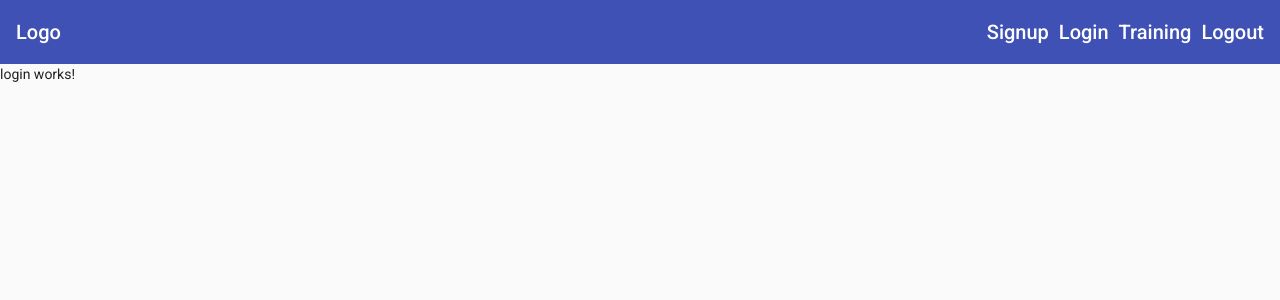
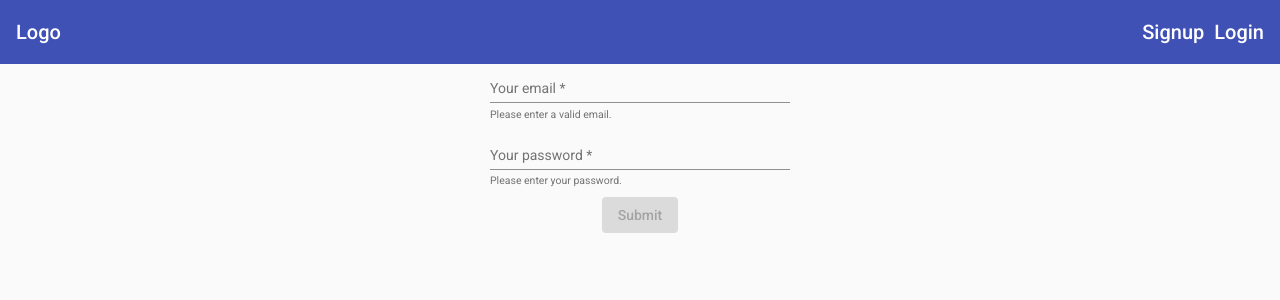
Before and after one commit to mleziva/fitness-tracker, an Angular app: page /login in a window 1280 px wide. Shown: the top 300 px of the page. Built offline with nearby package versions, Linux system fonts and the light colour scheme.

Commit message:
Adding auth service

```diff
--- a/src/app/app.module.ts
+++ b/src/app/app.module.ts
@@ -4,7 +4,7 @@ import { AppRoutingModule } from './app-routing.module'
 import { FlexLayoutModule } from '@angular/flex-layout'
 import { BrowserAnimationsModule } from '@angular/platform-browser/animations'
 import { MaterialModule } from './material.module'
-import { FormsModule } from '@angular/forms'
+import { FormsModule, ReactiveFormsModule } from '@angular/forms'
 
 import { AppComponent } from './app.component'
 import { SignupComponent } from './auth/signup/signup.component'
@@ -17,6 +17,7 @@ import { WelcomeComponent } from './welcome/welcome.component'
 import { HeaderComponent } from './navigation/header/header.component'
 import { SidenavListComponent } from './navigation/sidenav-list/sidenav-list.component'
 import { StopTrainingComponent } from './training/current-training/stop-training.component'
+import { AuthService } from './auth/auth.service'
 
 @NgModule({
   declarations: [
@@ -39,8 +40,9 @@ import { StopTrainingComponent } from './training/current-training/stop-training
     MaterialModule,
     FlexLayoutModule,
     FormsModule,
+    ReactiveFormsModule,
   ],
-  providers: [],
+  providers: [AuthService],
   bootstrap: [AppComponent],
   entryComponents: [StopTrainingComponent],
 })
--- /dev/null
+++ b/src/app/auth/auth-data.model.ts
@@ -0,0 +1,4 @@
+export interface AuthData {
+  email: string
+  password: string
+}
--- /dev/null
+++ b/src/app/auth/auth.service.ts
@@ -0,0 +1,34 @@
+import { Subject } from 'rxjs'
+
+import { AuthData } from './auth-data.model'
+import { User } from './user.model'
+
+export class AuthService {
+  authChange = new Subject<boolean>()
+  private user!: User | null
+
+  registerUser(authData: AuthData) {
+    this.user = {
+      email: authData.email,
+      userId: Math.round(Math.random() * 10000).toString(),
+    }
+    this.authChange.next(true)
+  }
+  login(authData: AuthData) {
+    this.user = {
+      email: authData.email,
+      userId: Math.round(Math.random() * 10000).toString(),
+    }
+    this.authChange.next(true)
+  }
+  logout() {
+    this.user = null
+    this.authChange.next(false)
+  }
+  getUser() {
+    return { ...this.user }
+  }
+  isAuth() {
+    return this.user != null
+  }
+}
--- a/src/app/auth/login/login.component.css
+++ b/src/app/auth/login/login.component.css
@@ -0,0 +1,3 @@
+mat-form-field {
+  width: 300px;
+}
--- a/src/app/auth/login/login.component.html
+++ b/src/app/auth/login/login.component.html
@@ -1 +1,46 @@
-<p>login works!</p>
+<section>
+  <form
+    fxLayout="column"
+    fxLayoutAlign="center center"
+    fxLayoutGap="10px"
+    [formGroup]="loginForm"
+    (ngSubmit)="onSubmit()"
+  >
+    <mat-form-field>
+      <input
+        type="email"
+        matInput
+        placeholder="Your email"
+        formControlName="email"
+      />
+      <mat-hint>Please enter a valid email.</mat-hint>
+      <mat-error>Invalid or missing email.</mat-error>
+    </mat-form-field>
+    <mat-form-field>
+      <input
+        type="password"
+        matInput
+        placeholder="Your password"
+        formControlName="password"
+      />
+      <mat-hint>Please enter your password.</mat-hint>
+      <mat-error>Missing password.</mat-error>
+    </mat-form-field>
+    <button
+      type="submit"
+      mat-raised-button
+      color="primary"
+      [disabled]="loginForm.invalid"
+    >
+      Submit
+    </button>
+  </form>
+</section>
+
+<!-- <ol>
+  <li>Add an email and password field (with Material Components of course)</li>
+  <li>Add validation (email => required and email, password => required)</li>
+  <li>Show errors and hints</li>
+  <li>Make form submittable and disable button if invalid</li>
+  <li>BONUS: Do all of that by using the reactive approach!</li>
+</ol> -->
--- a/src/app/auth/login/login.component.ts
+++ b/src/app/auth/login/login.component.ts
@@ -1,15 +1,31 @@
-import { Component, OnInit } from '@angular/core';
+import { Component, OnInit } from '@angular/core'
+import { FormGroup, FormControl, Validators } from '@angular/forms'
+
+import { AuthService } from '../auth.service'
 
 @Component({
   selector: 'app-login',
   templateUrl: './login.component.html',
-  styleUrls: ['./login.component.css']
+  styleUrls: ['./login.component.css'],
 })
 export class LoginComponent implements OnInit {
+  loginForm!: FormGroup
 
-  constructor() { }
+  constructor(private authService: AuthService) {}
 
-  ngOnInit(): void {
+  ngOnInit() {
+    this.loginForm = new FormGroup({
+      email: new FormControl('', {
+        validators: [Validators.required, Validators.email],
+      }),
+      password: new FormControl('', { validators: [Validators.required] }),
+    })
   }
 
+  onSubmit() {
+    this.authService.login({
+      email: this.loginForm.value.email,
+      password: this.loginForm.value.password,
+    })
+  }
 }
--- a/src/app/auth/signup/signup.component.ts
+++ b/src/app/auth/signup/signup.component.ts
@@ -1,5 +1,6 @@
 import { Component, OnInit } from '@angular/core'
 import { NgForm } from '@angular/forms'
+import { AuthService } from '../auth.service'
 
 @Component({
   selector: 'app-signup',
@@ -9,13 +10,16 @@ import { NgForm } from '@angular/forms'
 export class SignupComponent implements OnInit {
   maxDate: any
 
-  constructor() {}
+  constructor(private authService: AuthService) {}
 
   ngOnInit(): void {
     this.maxDate = new Date()
     this.maxDate.setFullYear(this.maxDate.getFullYear() - 18)
   }
   onSubmit(form: NgForm) {
-    console.log(form)
+    this.authService.registerUser({
+      email: form.value.email,
+      password: form.value.password,
+    })
   }
 }
--- /dev/null
+++ b/src/app/auth/user.model.ts
@@ -0,0 +1,4 @@
+export interface User {
+  email: string
+  userId: string
+}
--- a/src/app/navigation/header/header.component.html
+++ b/src/app/navigation/header/header.component.html
@@ -11,16 +11,16 @@
   </div>
   <div fxFlex fxLayout fxLayoutAlign="flex-end" fxHide.xs>
     <ul fxLayout fxLayoutGap="10px" class="navigation-items">
-      <li>
+      <li *ngIf="!isAuth">
         <a routerLink="/signup">Signup</a>
       </li>
-      <li>
+      <li *ngIf="!isAuth">
         <a routerLink="/login">Login</a>
       </li>
-      <li>
+      <li *ngIf="isAuth">
         <a routerLink="/training">Training</a>
       </li>
-      <li>
+      <li *ngIf="isAuth">
         <a>Logout</a>
       </li>
     </ul>
--- a/src/app/navigation/header/header.component.ts
+++ b/src/app/navigation/header/header.component.ts
@@ -1,16 +1,35 @@
-import { Component, OnInit, EventEmitter, Output } from '@angular/core'
+import {
+  Component,
+  OnInit,
+  EventEmitter,
+  Output,
+  OnDestroy,
+} from '@angular/core'
+import { Subscription } from 'rxjs'
+import { AuthService } from 'src/app/auth/auth.service'
 
 @Component({
   selector: 'app-header',
   templateUrl: './header.component.html',
   styleUrls: ['./header.component.css'],
 })
-export class HeaderComponent implements OnInit {
+export class HeaderComponent implements OnInit, OnDestroy {
   @Output() sidenavToggle = new EventEmitter<void>()
+  isAuth = false
+  authSubscription!: Subscription
 
-  constructor() {}
+  constructor(private authService: AuthService) {}
+  ngOnDestroy(): void {
+    this.authSubscription.unsubscribe()
+  }
 
-  ngOnInit(): void {}
+  ngOnInit(): void {
+    this.authSubscription = this.authService.authChange.subscribe(
+      (authStatus) => {
+        this.isAuth = authStatus
+      },
+    )
+  }
   onToggleSidenav() {
     this.sidenavToggle.emit()
   }
```
Also changed, not shown: 1 other file (tests, documents, lock files or other folders).
